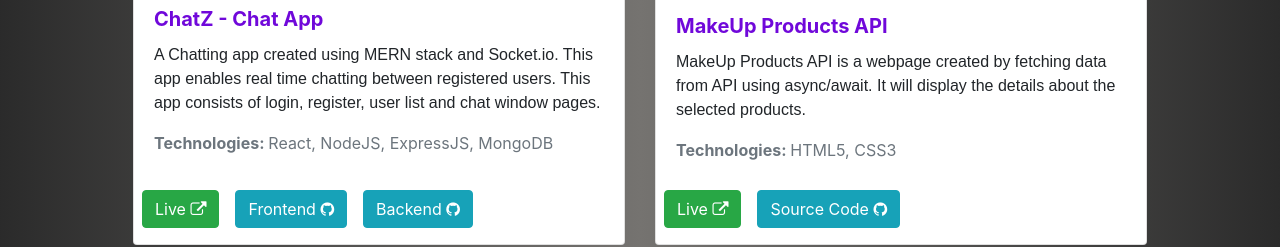
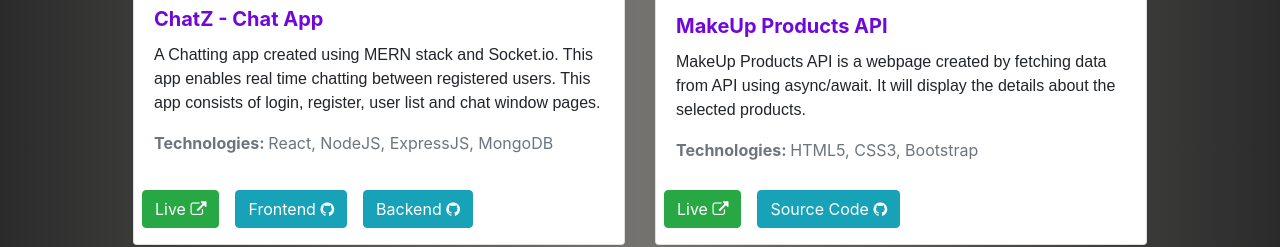
Before and after one commit to IndiraRamalingam/IndiraRamalingam_Portfolio, a React (Vite) app: page /projects in a window 1280 px wide. Shown: the part 1120-1367 px from the top of the page. Built offline with nearby package versions, Linux system fonts and the light colour scheme.

Commit message:
Update constants.js

```diff
--- a/src/constants.js
+++ b/src/constants.js
@@ -113,7 +113,7 @@ export const techStack = [
     {
       title:"MakeUp Products API",
       img:Makeup,
-      tech:"HTML5, CSS3",
+      tech:"HTML5, CSS3, Bootstrap",
       live:"https://zesty-centaur-78fc14.netlify.app/",
       frontend:"",
       backend:"",
```
